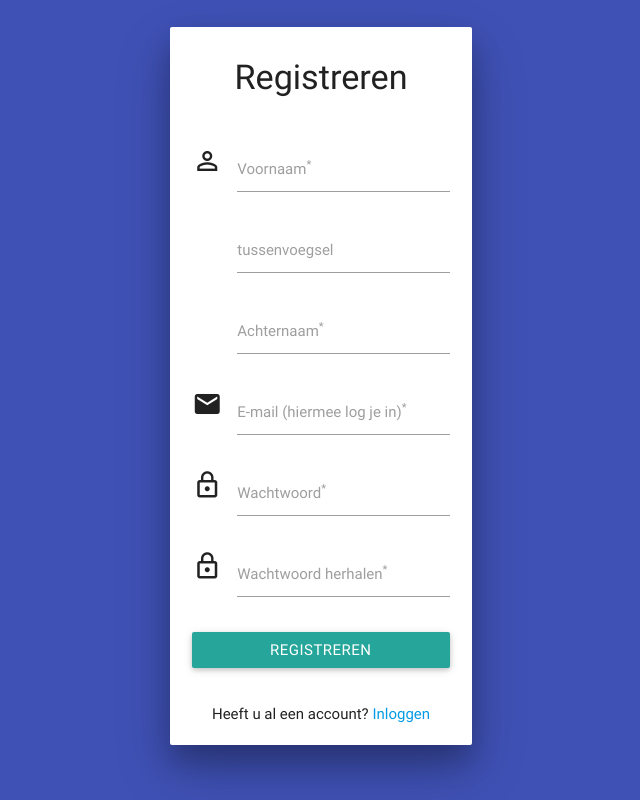
After one commit to KremlinCardinal/stsebastiaan-issue-tracker, a PHP site: page /user-register.php in a window 1280 px wide. The commit adds this page. Shown: the whole page, without its empty margins (319-959 px from the left). Run offline with PHP 8.4, Linux system fonts and the light colour scheme; some libraries are stand-ins or nearby versions.

Commit message:
Changed registration to a separate page; Added login functionality

```diff
--- /dev/null
+++ b/css/user-login.css
@@ -0,0 +1,61 @@
+html {
+    display: table;
+    margin: auto;
+}
+
+html,
+body {
+    height: 100%;
+}
+
+body {
+    display: table-cell;
+    vertical-align: middle;
+}
+
+.login-form,
+.registration-form {
+    width: 280px;
+}
+
+.margin {
+    margin: 0 !important;
+}
+
+/* This is the hidden input, to prevent bots from registering */
+/* Additionally we could use a captcha in our register form   */
+#favorite_pizza {
+    display: none;
+    visibility: hidden;
+    opacity: 0;
+}
+
+
+
+.input-field input.no-icon,
+.input-field textarea.no-icon,
+.input-field .no-icon.autocomplete-content {
+    margin-left: 3rem;
+    width: 92%;
+    width: calc(100% - 3rem);
+}
+
+.input-field.col .no-icon ~ label,
+.input-field.col .no-icon ~ .validate ~ label {
+    margin-left: 3rem;
+    width: calc(100% - 3rem - 1.5rem);
+}
+
+.input-field div.error {
+    position: relative;
+    top: -1rem;
+    left: 0rem;
+    width: calc(100% - 3rem - 1.5rem);
+    margin-left: 3rem;
+    font-size: 0.8rem;
+    color: #F44336;
+    -webkit-transform: translateY(0%);
+    -ms-transform: translateY(0%);
+    -o-transform: translateY(0%);
+    transform: translateY(0%);
+}
--- /dev/null
+++ b/js/alerts/account_inactive.js
@@ -0,0 +1,3 @@
+$(document).ready(function () {
+    Materialize.toast('Uw account is nog niet geactiveerd!', 6000);
+});
--- /dev/null
+++ b/js/alerts/bot_detected.js
@@ -0,0 +1,3 @@
+$(document).ready(function () {
+    Materialize.toast('Something went wrong!', 6000);
+});
--- /dev/null
+++ b/js/alerts/error.js
@@ -0,0 +1,3 @@
+$(document).ready(function () {
+    Materialize.toast('Something went wrong!', 6000);
+});
--- /dev/null
+++ b/js/alerts/invalid_username_or_password.js
@@ -0,0 +1,3 @@
+$(document).ready(function () {
+    Materialize.toast('Het opgegeven e-mailadres en wachtwoord komen niet overeen.', 6000);
+});
--- /dev/null
+++ b/js/alerts/register_success.js
@@ -0,0 +1,3 @@
+$(document).ready(function () {
+    Materialize.toast("Account succesvol geregistreerd!<br>Zodra uw account is geactiveerd kunt u inloggen.", 8000);
+});
--- /dev/null
+++ b/js/alerts/user_already_exists.js
@@ -0,0 +1,3 @@
+$(document).ready(function () {
+    Materialize.toast('Er is al een gebruiker met uw e-mail adres!', 6000);
+});
--- a/functions.js
+++ b/js/functions.js
@@ -70,7 +70,7 @@ function showTable(data) {
                          '<td>' + capitalizeFirstLetter(data[i].assigned_to) + '</td>' +
                          '<td>' + deadline + '</td>' +
                          '<td><span class="c-badge u-new u-badge-' + data[i].status_name + '">' + capitalizeFirstLetter(data[i].status_name) + '</span></td>' +
-                         '<td class="lastcol"><i class="fa fa-info-circle u-modal-link js-modal-info" aria-hidden="true"></i></td>' +
+                         '<td class="lastcol"><i class="material-icons u-modal-link js-modal-info">info_outline</i></td>' +
                      '</tr>';
     }
 
--- /dev/null
+++ b/user-register.php
@@ -0,0 +1,90 @@
+<?php
+session_start();
+$_SESSION['register_result'] = '';
+$_SESSION['clear_register_result'] = false;
+
+?>
+
+<!DOCTYPE html>
+<html lang="nl">
+<head>
+    <meta charset="UTF-8">
+    <title>SSIT</title>
+
+    <link href="http://fonts.googleapis.com/icon?family=Material+Icons" rel="stylesheet">
+    <link type="text/css" rel="stylesheet" href="lib/materialize/css/materialize.min.css"  media="screen,projection"/>
+
+    <link rel="stylesheet" href="https://maxcdn.bootstrapcdn.com/font-awesome/4.5.0/css/font-awesome.min.css">
+
+    <link type="text/css" rel="stylesheet" href="css/user-login.css">
+
+    <meta name="viewport" content="width=device-width, initial-scale=1.0"/>
+</head>
+<body class="indigo">
+
+<div id="register-page" class="row">
+    <div class="col s12 z-depth-4 card-panel">
+        <form class="registration-form" id="registration-form" method="post" action="register.php">
+            <div class="row">
+                <div class="input-field col s12 center">
+                    <h4>Registreren</h4>
+                </div>
+            </div>
+            <div class="row margin">
+                <div class="input-field col s12">
+                    <input id="favorite_pizza" name="favorite_pizza" type="text" class="validate">
+                    <i class="material-icons prefix">perm_identity</i>
+                    <input id="first_name" name="first_name" type="text" class="validate">
+                    <label for="first_name">Voornaam<sup>*</sup></label>
+                </div>
+                <div class="input-field col s12">
+                    <input id="between_name" name="between_name" type="text" class="validate no-icon">
+                    <label for="between_name">tussenvoegsel</label>
+                </div>
+                <div class="input-field col s12">
+                    <input id="last_name" name="last_name" type="text" class="validate no-icon">
+                    <label for="last_name">Achternaam<sup>*</sup></label>
+                </div>
+            </div>
+            <div class="row margin">
+                <div class="input-field col s12">
+                    <i class="material-icons prefix">email</i>
+                    <input id="email" name="email" type="email" class="validate">
+                    <label for="email">E-mail (hiermee log je in)<sup>*</sup></label>
+                </div>
+            </div>
+            <div class="row margin">
+                <div class="input-field col s12">
+                    <i class="material-icons prefix">lock_outline</i>
+                    <input id="password" name="password" type="password" class="validate">
+                    <label for="password">Wachtwoord<sup>*</sup></label>
+                </div>
+                <div class="input-field col s12">
+                    <i class="material-icons prefix">lock_outline</i>
+                    <input id="password2" name="password2" type="password" class="validate">
+                    <label for="password2">Wachtwoord herhalen<sup>*</sup></label>
+                </div>
+            </div>
+            <div class="row">
+                <div class="input-field col s12">
+                    <button type="submit" class="btn waves-effect waves-light col s12">Registreren</button>
+                </div>
+            </div>
+            <div class="row">
+                <div class="input-field col s12">
+                    <p class="margin center medium-small">Heeft u al een account? <a href="user-login.php">Inloggen</a></p>
+                </div>
+            </div>
+        </form>
+    </div>
+</div>
+
+<script type="text/javascript" src="lib/jquery-3.1.0.min.js"></script>
+<script type="text/javascript" src="lib/jquery-validation-1.15.1/jquery.validate.min.js"></script>
+<script type="text/javascript" src="lib/jquery-validation-1.15.1/additional-methods.min.js"></script>
+<script type="text/javascript" src="lib/jquery-validation-1.15.1/localization/messages_nl.min.js"></script>
+<script type="text/javascript" src="lib/materialize/js/materialize.min.js"></script>
+
+<script type="text/javascript" src="js/login.js"></script>
+</body>
+</html>
```
Also changed, not shown: api.php (+0 -29 lines), index.php (+14 -106 lines), js/login.js (added, +62 -0 lines), login.php (+15 -7 lines), register.php (added, +37 -0 lines), user-login.php (added, +110 -0 lines), js/default.js (renamed from default.js).
